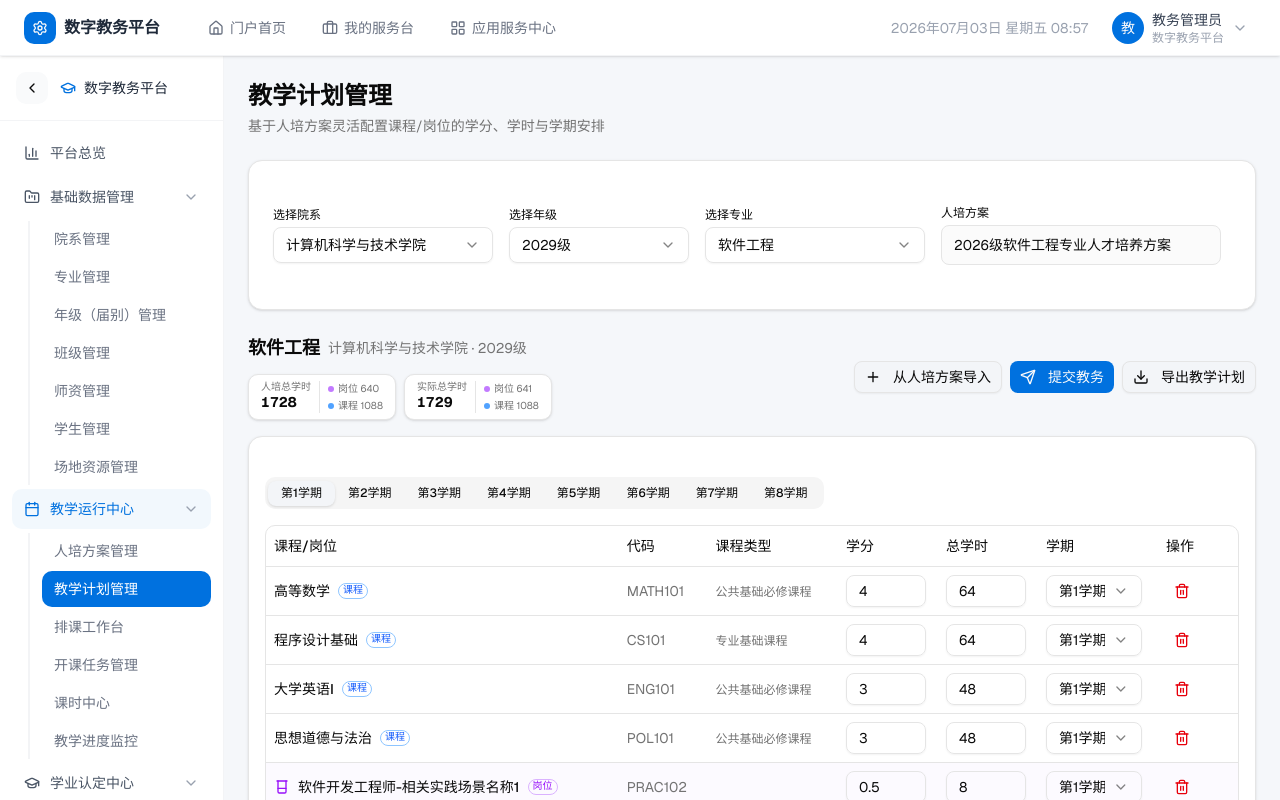
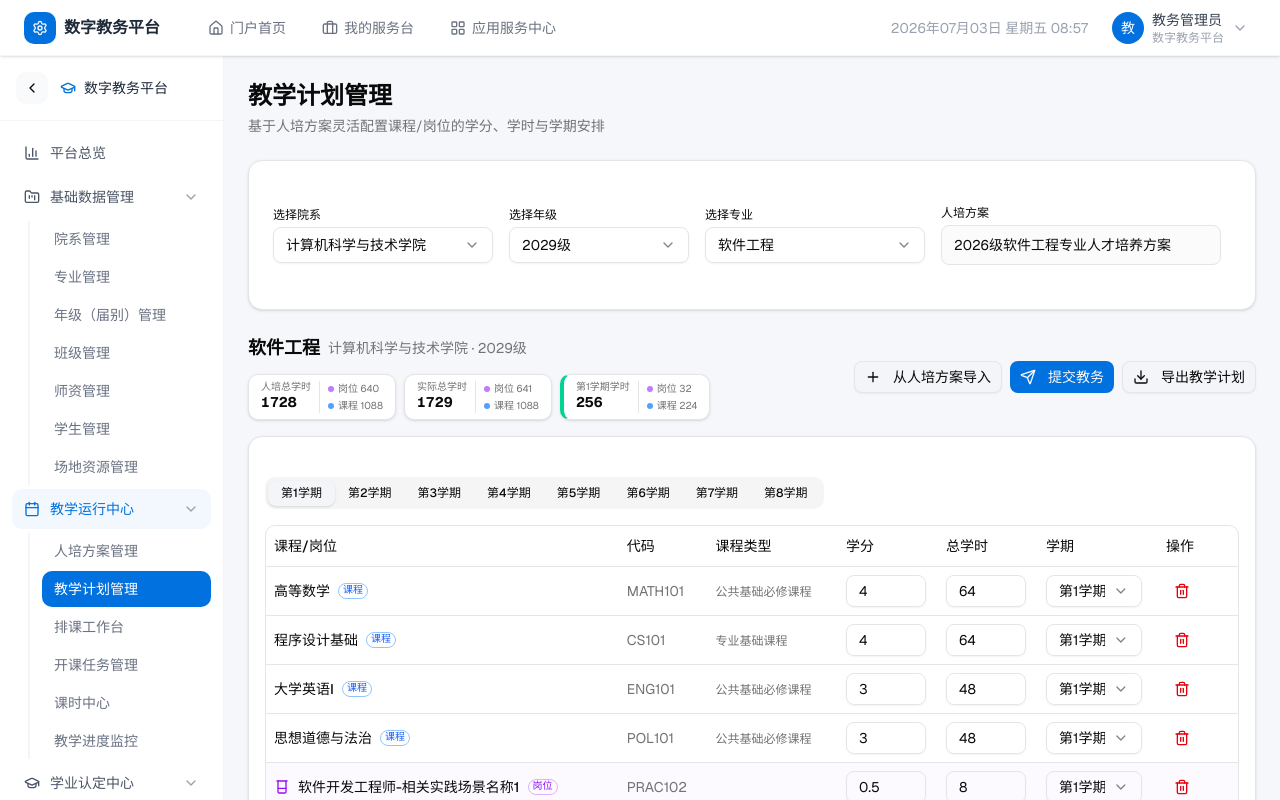
Before and after one commit to chenproton/zhiyu-registrar, a Next.js app: page /admin/operations/teaching-plans in a window 1280 px wide. Shown: the top 800 px of the page. Built offline with nearby package versions, Linux system fonts and the light colour scheme.

Commit message:
feat: 移除开课任务管理页面中间小标题区

```diff
--- a/app/admin/operations/scheduling/course-tasks/page.tsx
+++ b/app/admin/operations/scheduling/course-tasks/page.tsx
@@ -50,11 +50,6 @@ export default function CourseTasksPage() {
       return true
     })
   }, [selectedMajorId, selectedGradeId])
-
-  const selectedMajor = useMemo(
-    () => majors.find((m) => m.id === selectedMajorId) || null,
-    [selectedMajorId]
-  )
 
   const filteredTasks = useMemo(() => {
     return tasks.filter((t) => {
@@ -213,22 +208,6 @@ export default function CourseTasksPage() {
         </CardContent>
       </Card>
 
-      {/* 标题区 */}
-      <div className="flex items-center justify-between">
-        <div>
-          <h2 className="text-lg font-semibold">
-            {selectedMajor?.name || '开课任务'}
-          </h2>
-          <p className="text-muted-foreground text-sm">
-            {selectedDept && departments.find((d) => d.id === selectedDept)?.name}
-            {' · '}
-            {selectedGradeId && grades.find((g) => g.id === selectedGradeId)?.name}
-            {' · '}
-            共 {filteredTasks.length} 个开课任务
-          </p>
-        </div>
-      </div>
-
       {/* 筛选栏 */}
       <div className="flex items-center gap-2 flex-wrap">
         <Select value={filterType} onValueChange={(v) => setFilterType(v as typeof filterType)}>
--- a/app/admin/operations/teaching-plans/page.tsx
+++ b/app/admin/operations/teaching-plans/page.tsx
@@ -237,6 +237,19 @@ function PlanPage() {
     const hours = displayedEntries.reduce((s, e) => s + (e.totalHours || 0), 0)
     return { total, credits, hours }
   }, [displayedEntries])
+
+  // ---- 学期内学时统计 ----
+  const semesterHoursStats = useMemo(() => {
+    if (!localPlan || selectedSemester === 'all')
+      return { sceneHours: 0, courseHours: 0 }
+    let sceneHours = 0
+    let courseHours = 0
+    displayedEntries.forEach((e) => {
+      if (e.type === 'scene') sceneHours += e.totalHours || 0
+      else courseHours += e.totalHours || 0
+    })
+    return { sceneHours, courseHours }
+  }, [displayedEntries, localPlan, selectedSemester])
 
   // ---- 学时统计 ----
   const programHoursStats = useMemo(() => {
@@ -585,6 +598,29 @@ function PlanPage() {
                     </span>
                   </div>
                 </div>
+
+                {selectedSemester !== 'all' && (
+                  <div className="flex items-center gap-2 px-3 py-1.5 rounded-lg border bg-card shadow-sm border-l-4 border-l-emerald-400">
+                    <div className="flex flex-col leading-none">
+                      <span className="text-[10px] text-muted-foreground">
+                        第{selectedSemester}学期学时
+                      </span>
+                      <span className="text-sm font-bold tabular-nums">
+                        {semesterHoursStats.sceneHours + semesterHoursStats.courseHours}
+                      </span>
+                    </div>
+                    <div className="flex flex-col gap-0.5 text-[10px] text-muted-foreground border-l pl-2">
+                      <span className="flex items-center gap-1">
+                        <span className="w-1.5 h-1.5 rounded-full bg-purple-400" />
+                        岗位 {semesterHoursStats.sceneHours}
+                      </span>
+                      <span className="flex items-center gap-1">
+                        <span className="w-1.5 h-1.5 rounded-full bg-blue-400" />
+                        课程 {semesterHoursStats.courseHours}
+                      </span>
+                    </div>
+                  </div>
+                )}
               </div>
             </div>
 
```
